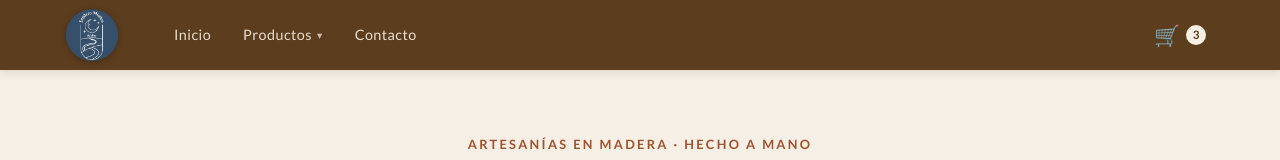
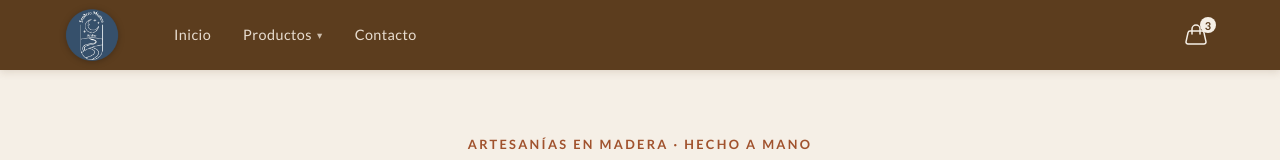
Before and after one commit to ulisesbaroni/e-commerce-React, a React (Vite) app: page / in a window 1280 px wide. Shown: the top 160 px of the page. Built offline with nearby package versions, Linux system fonts and the light colour scheme.

Commit message:
Se remplaza icono de carrito

```diff
--- a/package.json
+++ b/package.json
@@ -9,6 +9,7 @@
     "preview": "vite preview"
   },
   "dependencies": {
+    "lucide-react": "^1.17.0",
     "react": "^18.2.0",
     "react-dom": "^18.2.0"
   },
--- a/src/components/CartWidget.css
+++ b/src/components/CartWidget.css
@@ -1,35 +1,35 @@
 .cart-widget {
-  position: relative;
-  display: flex;
-  align-items: center;
-  gap: 6px;
-  padding: 6px 10px;
+  padding: 6px 8px;
   border-radius: var(--radius-base);
+  border: none;
+  background: none;
+  cursor: pointer;
   transition: background-color var(--transition-base);
-  color: var(--color-crema);
 }
 
 .cart-widget:hover {
-  background-color: rgba(255, 255, 255, 0.12);
+  background-color: rgba(255, 255, 255, 0.1);
 }
 
-.cart-widget__icono {
-  font-size: 1.3rem;
-  line-height: 1;
+.cart-widget__contenedor {
+  position: relative;
+  display: flex;
 }
 
 .cart-widget__badge {
-  display: inline-flex;
+  position: absolute;
+  top: -6px;
+  right: -8px;
+  background-color: var(--color-crema);
+  color: var(--color-tierra);
+  font-size: 0.68rem;
+  font-weight: 700;
+  font-family: var(--font-body);
+  min-width: 16px;
+  height: 16px;
+  border-radius: 8px;
+  display: flex;
   align-items: center;
   justify-content: center;
-  min-width: 20px;
-  height: 20px;
-  padding: 0 5px;
-  border-radius: 10px;
-  background-color: var(--color-crema);
-  color: var(--color-tierra);
-  font-size: 0.72rem;
-  font-weight: 700;
-  font-family: var(--font-body);
-  line-height: 1;
+  padding: 0 4px;
 }
--- a/src/components/CartWidget.jsx
+++ b/src/components/CartWidget.jsx
@@ -1,13 +1,18 @@
+import { Handbag } from 'lucide-react'
 import './CartWidget.css'
 
-// Por ahora la cantidad la pongo estática, en próximas entregas será con contexto
 const CartWidget = () => {
+  // Por ahora la cantidad la pongo estática, en próximas entregas será con contexto
   const cantidad = 3
 
   return (
     <button className="cart-widget" aria-label="Ver carrito">
-      <span className="cart-widget__icono">🛒</span>
-      <span className="cart-widget__badge">{cantidad}</span>
+      <div className="cart-widget__contenedor">
+        <Handbag size={24} strokeWidth={1.5} color="var(--color-crema)" />
+        {cantidad > 0 && (
+          <span className="cart-widget__badge">{cantidad}</span>
+        )}
+      </div>
     </button>
   )
 }
```
Also changed, not shown: 1 other file (tests, documents, lock files or other folders).
